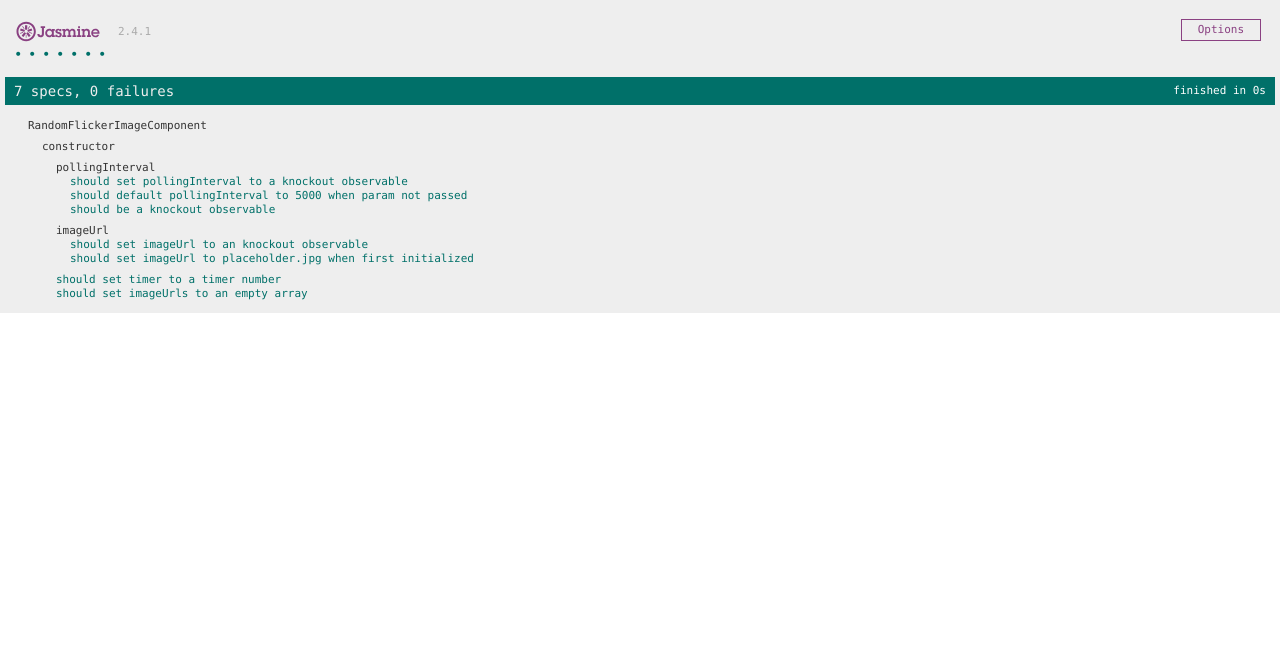
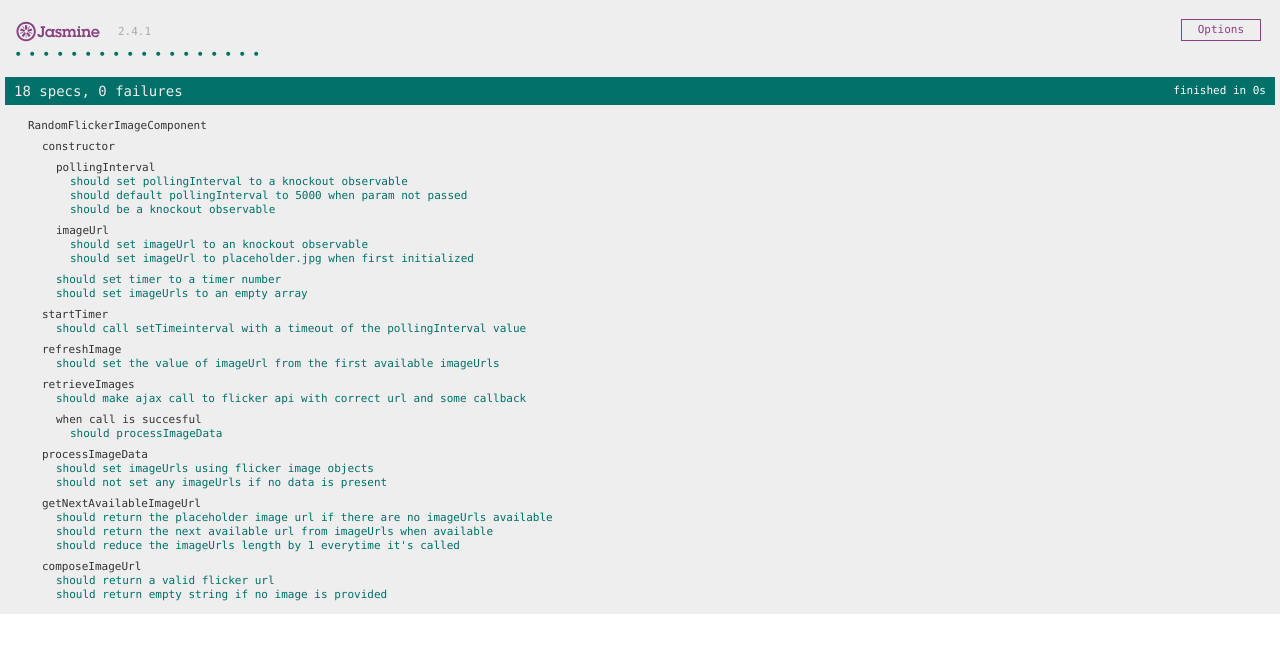
Before and after one commit to pintocarlos/randomflickerimg, a website: page src/SpecRunner.html in a window 1280 px wide. Drawn offline with Linux system fonts and the light colour scheme; no server answers.

Commit message:
Carlos - Added full unit test coverage for the component implementation.

```diff
--- a/spec/RandomFlickerImageComponent.spec.js
+++ b/spec/RandomFlickerImageComponent.spec.js
@@ -4,15 +4,44 @@ describe("RandomFlickerImageComponent", function() {
 	var params = {
 		pollingSecondsInterval: 2
 	};
+	var sampleImagedata = {
+		photos: {
+			photo: [
+				{
+					farm: 1,
+					id: "id1",
+					isfamily: 0,
+					isfriend: 0,
+					ispublic: 1,
+					owner: "126866824@N03",
+					secret: "secret1",
+					server: "server1",
+					title: "IMG_4058-Edit.jpg"
+				},
+				{
+					farm: 2,
+					id: "id2",
+					isfamily: 0,
+					isfriend: 0,
+					ispublic: 1,
+					owner: "126866824@N03",
+					secret: "secret2",
+					server: "server2",
+					title: "IMG_4058-Edit.jpg"
+				}
+			]
+		},
+		stat: "ok"
+	};
 
-	describe("constructor", function() {
-		beforeEach(function() {
+	beforeEach(function() {
 			deferred = $.Deferred();
 			spyOn($,"getJSON").and.returnValue(deferred);
 
 			viewModel = new RandomFlickerImageComponent(params);
-		});
+	});
 
+	describe("constructor", function() {
 		describe("pollingInterval", function() {
 
 			it("should set pollingInterval to a knockout observable", function() {
@@ -48,4 +77,120 @@ describe("RandomFlickerImageComponent", function() {
 			expect(viewModel.imageUrls).toEqual([]);
 		});
 	});
+
+	describe("startTimer", function() {
+		beforeEach(function() {
+			jasmine.clock().install();
+		});
+
+		it("should call setTimeinterval with a timeout of the pollingInterval value", function() {
+			spyOn(viewModel, 'refreshImage');
+
+    		viewModel.startTimer();
+    		expect(viewModel.refreshImage).not.toHaveBeenCalled();
+
+    		jasmine.clock().tick(viewModel.pollingInterval());
+    		expect(viewModel.refreshImage).toHaveBeenCalled();
+		});
+
+		afterEach(function() {
+  			jasmine.clock().uninstall();
+		});
+	});
+
+	describe("refreshImage", function() {
+		it("should set the value of imageUrl from the first available imageUrls", function() {
+			viewModel.imageUrl("");
+			viewModel.refreshImage();
+
+			expect(viewModel.imageUrl()).toEqual("placeholder.jpg");
+		});
+	});
+
+	describe("retrieveImages", function() {
+		it("should make ajax call to flicker api with correct url and some callback", function() {
+			var expectedUrl = "https://api.flickr.com/services/rest/?method=flickr.photos.getRecent&api_key=" + viewModel.flickerApiKey + "&format=json&nojsoncallback=1";
+
+			viewModel.retrieveImages();
+
+			expect($.getJSON).toHaveBeenCalledWith(expectedUrl);
+		});
+
+		describe("when call is succesful", function() {
+			beforeEach(function() {
+				spyOn(viewModel, "processImageData");
+			});
+
+			it("should processImageData", function() {
+				deferred.resolve(sampleImagedata);
+
+				expect(viewModel.processImageData).toHaveBeenCalledWith(sampleImagedata);
+			});
+		});
+	});
+
+	describe("processImageData",function() {
+		it("should set imageUrls using flicker image objects", function() {
+			viewModel.imageUrls = [];
+
+			viewModel.processImageData(sampleImagedata);
+
+			expect(viewModel.imageUrls.length).toBe(2);
+			expect(viewModel.imageUrls[0]).toEqual("http://farm1.static.flickr.com/server1/id1_secret1.jpg");
+			expect(viewModel.imageUrls[1]).toEqual("http://farm2.static.flickr.com/server2/id2_secret2.jpg");
+		});
+
+		it("should not set any imageUrls if no data is present", function() {
+			viewModel.imageUrls = [];
+			viewModel.processImageData();
+
+			expect(viewModel.imageUrls).toEqual([]);
+		});
+	});
+
+	describe("getNextAvailableImageUrl", function() {
+		it("should return the placeholder image url if there are no imageUrls available", function() {
+			viewModel.imageUrls = [];
+
+			expect(viewModel.getNextAvailableImageUrl()).toEqual("placeholder.jpg");
+		});
+
+		it("should return the next available url from imageUrls when available", function() {
+			viewModel.imageUrls = ["url1", "url2", "url3"];
+			var url = viewModel.getNextAvailableImageUrl();
+
+			expect(url).toEqual("url1");
+		});
+
+		it("should reduce the imageUrls length by 1 everytime it's called", function() {
+			viewModel.imageUrls = ["url1", "url2", "url3"];
+
+			expect(viewModel.imageUrls.length).toEqual(3);
+			viewModel.getNextAvailableImageUrl();
+			expect(viewModel.imageUrls.length).toEqual(2);
+		});
+	});
+
+	describe("composeImageUrl", function() {
+		it("should return a valid flicker url", function() {
+			var testImage = {
+				farm: 2,
+				id: "24528607524",
+				isfamily: 0,
+				isfriend: 0,
+				ispublic: 1,
+				owner: "126866824@N03",
+				secret: "cf05625dce",
+				server: "1596",
+				title: "IMG_4058-Edit.jpg"
+			};
+			var url = viewModel.composeImageUrl(testImage);
+
+			expect(url).toEqual("http://farm2.static.flickr.com/1596/24528607524_cf05625dce.jpg");
+		});
+
+		it("should return empty string if no image is provided", function() {
+			expect(viewModel.composeImageUrl()).toEqual("");
+		});
+	});
 });
--- a/src/scripts/RandomFlickerImageComponent.js
+++ b/src/scripts/RandomFlickerImageComponent.js
@@ -1,3 +1,6 @@
+// Author: Carlos Pinto
+// 02/20/2016
+
 var RandomFlickerImageComponent = function(params) {
     var self            = this;
     var componentParams = params || {pollingSecondsInterval: 5};
@@ -6,28 +9,32 @@ var RandomFlickerImageComponent = function(params) {
     this.imageUrl        = ko.observable();
     this.timer           = null;
     this.imageUrls       = [];
-
+    this.flickerApiKey   = "1b32f0e9fbf2d2ce345e5c736fa1dc75";
     self.initialize();
 };
 
 RandomFlickerImageComponent.prototype = {
     'initialize': function() {
         this.pollingInterval(this.pollingInterval() * 1000);
-        this.imageUrl(this.getNextAvailableImageUrl());
+        this.refreshImage();
         this.startTimer();
     },
     'startTimer': function() {
         var self = this;
 
         this.timer = setInterval(function() {
-            self.imageUrl(self.getNextAvailableImageUrl());
+            self.refreshImage();
         }, self.pollingInterval());
+    },
+    'refreshImage': function() {
+        this.imageUrl(this.getNextAvailableImageUrl());
     },
     'retrieveImages': function() {
         var self = this;
-        var requestUrl = "https://api.flickr.com/services/rest/?method=flickr.photos.getRecent&api_key=1b32f0e9fbf2d2ce345e5c736fa1dc75&format=json&nojsoncallback=1";
+        var requestUrl = "https://api.flickr.com/services/rest/?method=flickr.photos.getRecent&api_key=" + this.flickerApiKey + "&format=json&nojsoncallback=1";
 
-        $.getJSON(requestUrl, function(response) {
+        $.getJSON(requestUrl)
+        .done(function(response) {
             self.processImageData(response);
         })
         .fail(function() {
@@ -40,24 +47,23 @@ RandomFlickerImageComponent.prototype = {
         if(imageData && imageData.photos && Array.isArray(imageData.photos.photo)) {
             var rawImageData =  imageData.photos.photo;
             for(var i =0; i<rawImageData.length; i++) {
-                this.imageUrls.push(this.getImageUrl(rawImageData[i]));
+                this.imageUrls.push(this.composeImageUrl(rawImageData[i]));
             }
         }
-
-        this.imageUrls.push("placeholder.jpg");
     },
     'getNextAvailableImageUrl' : function() {
         var imageUrl = "placeholder.jpg";
-        if(this.imageUrls.length) {
-            imageUrl = this.imageUrls.splice(0,1);
-        }
-        else {
+        if(this.imageUrls.length)
+            imageUrl = this.imageUrls.splice(0,1)[0];
+        else
             this.retrieveImages();
-        }
 
         return imageUrl;
     },
-    'getImageUrl': function(image) {
+    'composeImageUrl': function(image) {
+        if(!image)
+            return "";
+
         var imageUrl = [
             'http://farm',
             image.farm,
```
Also changed, not shown: src/test.html (+1 -1 lines).
